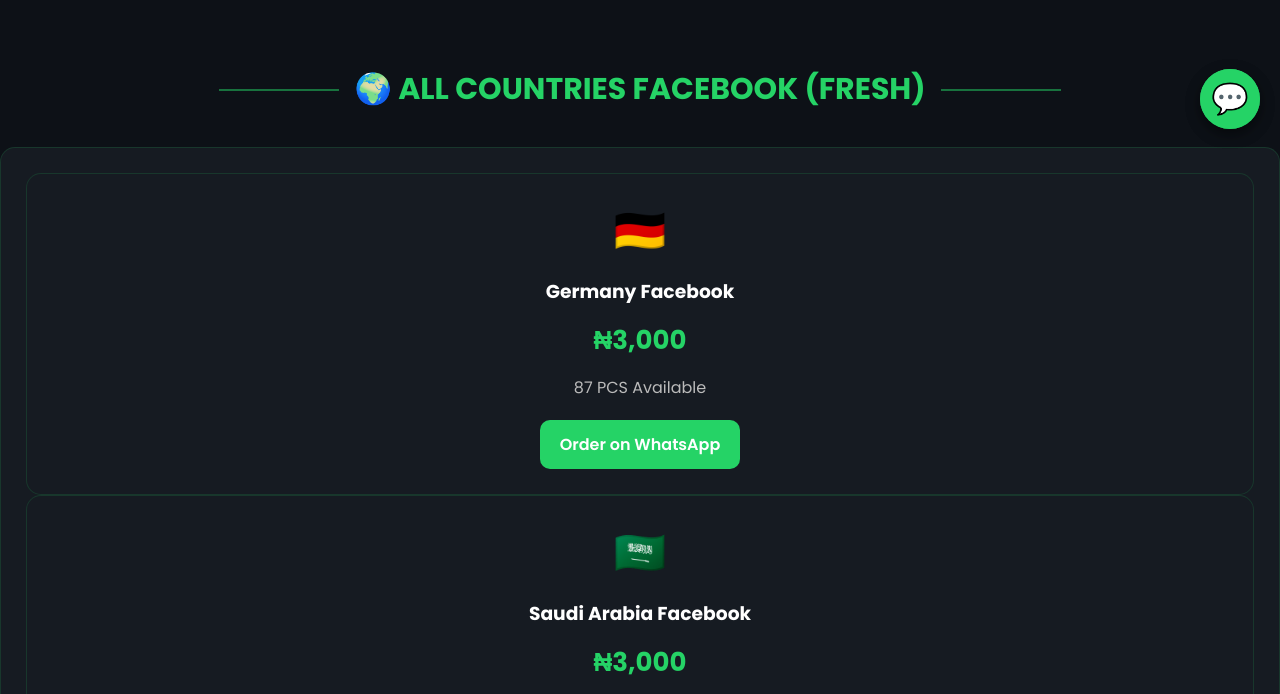
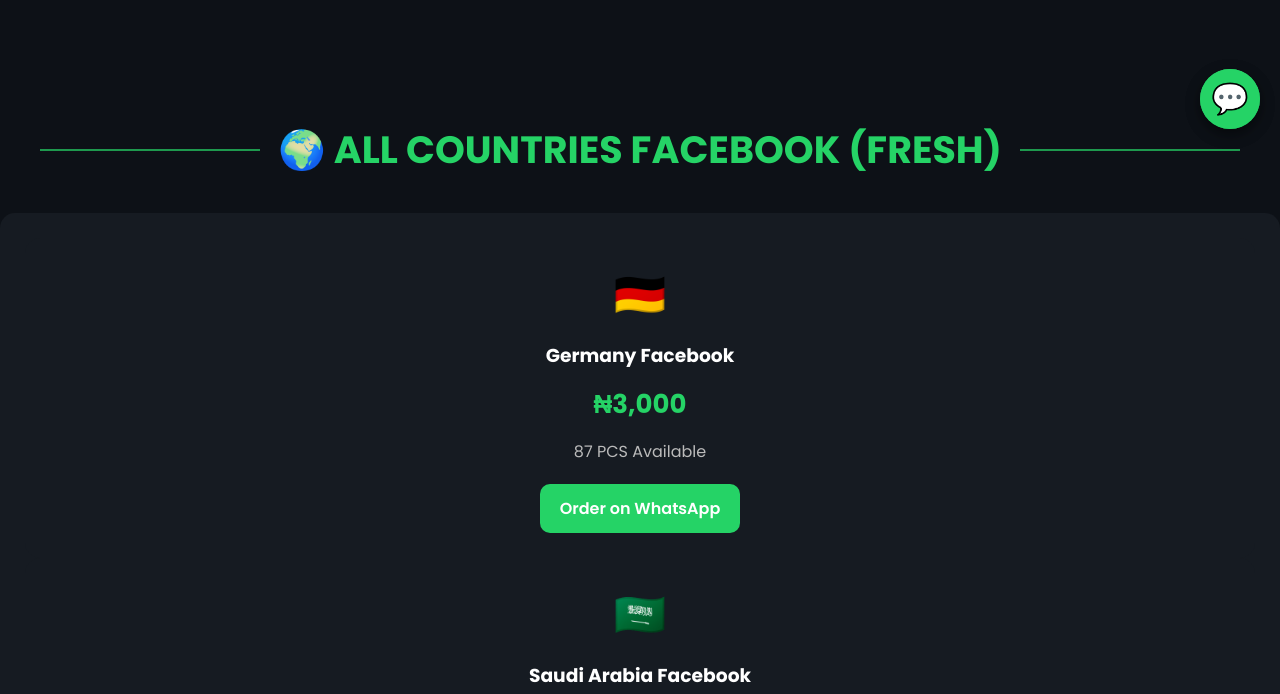
Before and after one commit to omoboyejohn-dev/raxy-social, a plain HTML site: page index.html in a window 1280 px wide. Shown: the part 651-1345 px from the top of the page. Drawn offline with Linux system fonts and the light colour scheme.

Commit message:
Update style.css

```diff
--- a/style.css
+++ b/style.css
@@ -451,59 +451,47 @@
     transform: scale(1.08);
 }
 /* ===========================
-   Premium Product Cards
+   Premium Section Titles
 =========================== */
-
-.card{
-    position:relative;
-    overflow:hidden;
-    border:1px solid rgba(37,211,102,.15);
-    transition:all .35s ease;
-}
-
-.card:hover{
-    transform:translateY(-10px);
-    border-color:#25D366;
-    box-shadow:
-        0 0 15px rgba(37,211,102,.35),
-        0 0 35px rgba(37,211,102,.18);
-}
-
-.card::before{
-    content:"";
-    position:absolute;
-    top:0;
-    left:-100%;
-    width:100%;
-    height:100%;
-    background:linear-gradient(
-        90deg,
-        transparent,
-        rgba(255,255,255,.12),
-        transparent
-    );
-    transition:.6s;
-}
-
-.card:hover::before{
-    left:100%;
-}
-/* Premium Section Titles */
 
 .section-title{
     display:flex;
     align-items:center;
     justify-content:center;
-    gap:15px;
+    gap:18px;
+    width:100%;
+    margin:60px auto 40px;
     text-align:center;
+
+    color:#25D366;
+    font-size:38px;
+    font-weight:800;
+    line-height:1.2;
 }
 
 .section-title::before,
 .section-title::after{
     content:"";
     flex:1;
-    max-width:120px;
     height:2px;
+    max-width:220px;
     background:#25D366;
-    opacity:.5;
+    opacity:.7;
 }
+
+/* Mobile */
+
+@media (max-width:768px){
+
+.section-title{
+    font-size:26px;
+    gap:12px;
+    margin:45px 0 30px;
+}
+
+.section-title::before,
+.section-title::after{
+    max-width:90px;
+}
+
+}
```
